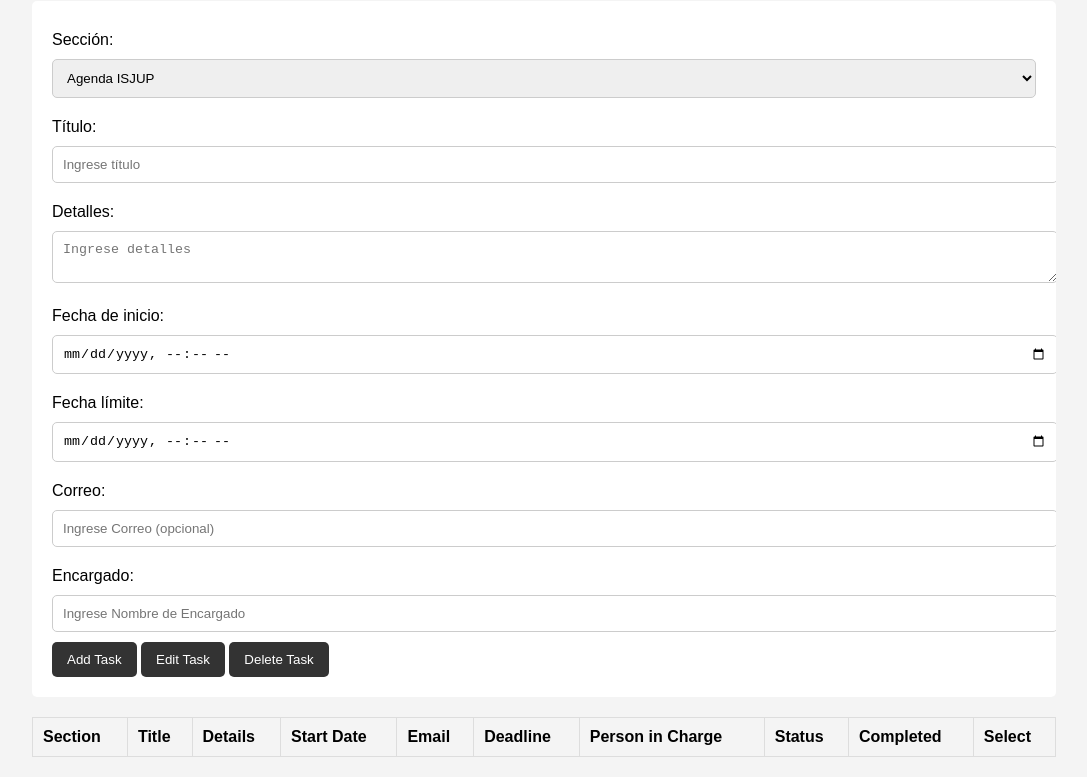
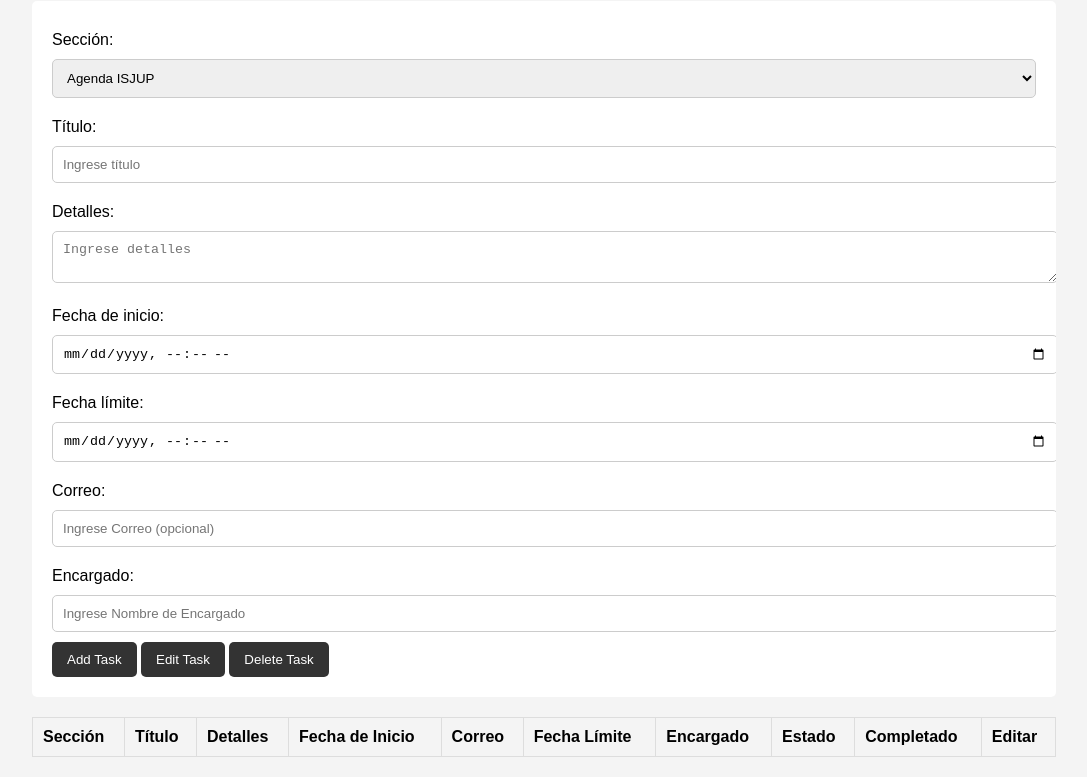
Before and after one commit to RMarin0810/Project, a plain HTML site: page index.html in a window 1280 px wide. Shown: the part 79-856 px from the top of the page, without its empty margins (96-1183 px from the left). Drawn offline with nearby package versions, Linux system fonts and the light colour scheme.

Commit message:
Update index.html

```diff
--- a/index.html
+++ b/index.html
@@ -46,16 +46,16 @@
     <table id="tasks-table">
       <thead>
         <tr>
-          <th>Section</th>
-          <th>Title</th>
-          <th>Details</th>
-          <th>Start Date</th>
-          <th>Email</th>
-          <th>Deadline</th>
-          <th>Person in Charge</th>
-          <th>Status</th>
-          <th>Completed</th>
-          <th>Select</th>
+          <th>Sección</th>
+          <th>Título</th>
+          <th>Detalles</th>
+          <th>Fecha de Inicio</th>
+          <th>Correo</th>
+          <th>Fecha Límite</th>
+          <th>Encargado</th>
+          <th>Estado</th>
+          <th>Completado</th>
+          <th>Editar</th>
         </tr>
       </thead>
       <tbody></tbody>
```
